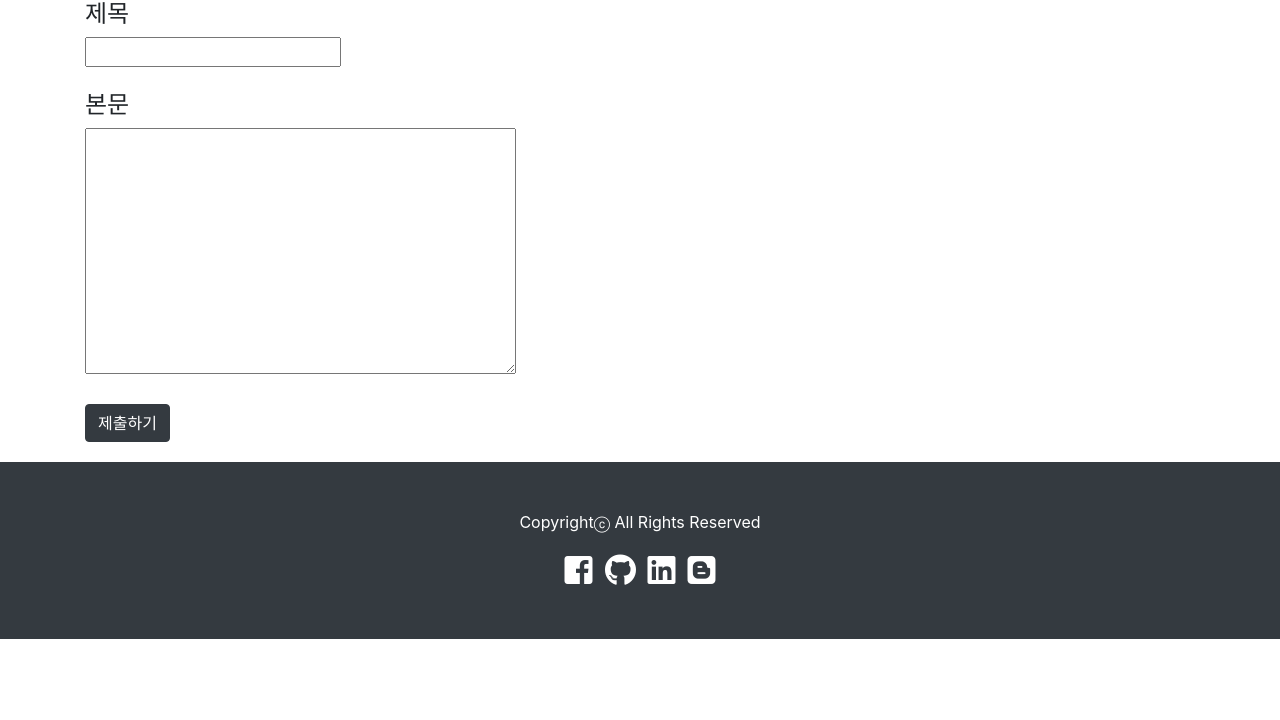
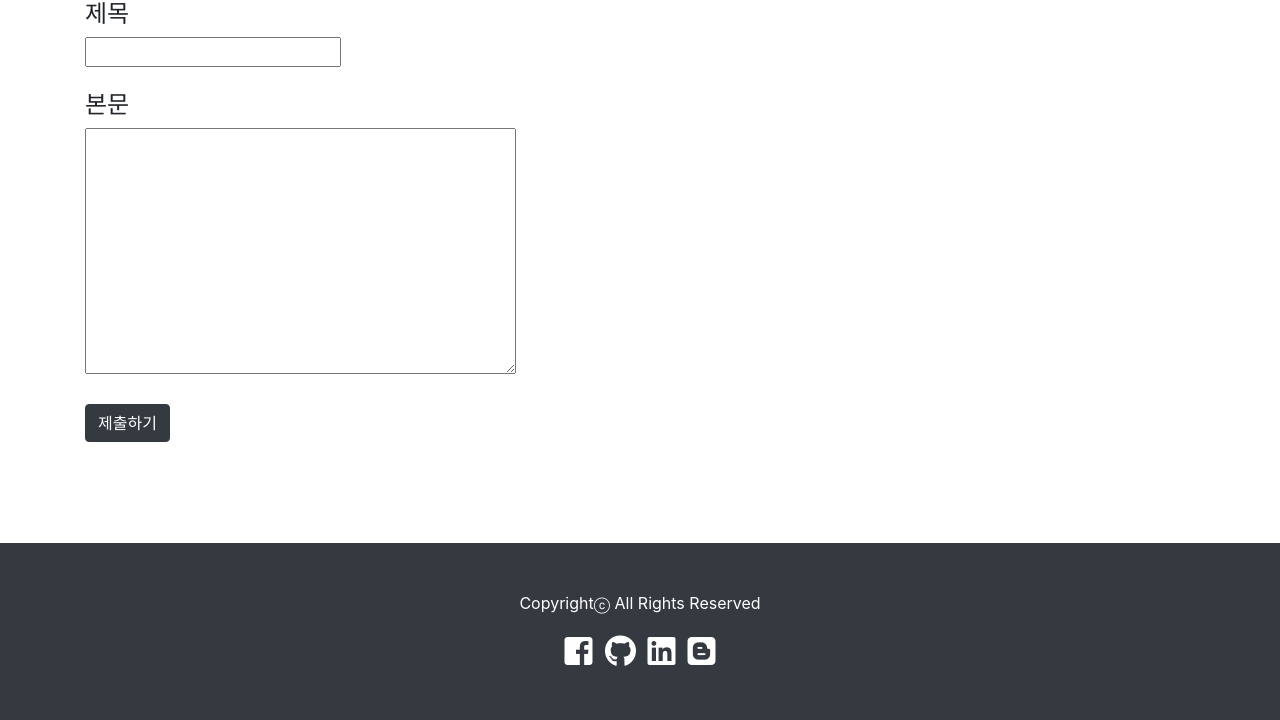
Before and after one commit to LikeLionSCH/LikeLion_Django_Study_Summary, a Django app: page /blog/new/ in a window 1280 px wide. Shown: the part 80-800 px from the top of the page. Run offline with Django 3.2, Linux system fonts and the light colour scheme; some libraries are stand-ins or nearby versions.

Commit message:
Footer fix to bottom

```diff
--- a/3_blogproject/blogproject/templates/base.html
+++ b/3_blogproject/blogproject/templates/base.html
@@ -44,7 +44,9 @@
     {% block contents %}
     {% endblock %}
 
-    <footer class="py-5 bg-dark" style="margin-top:20px;">
+    <footer class="py-5 bg-dark" style="
+        margin-top:20px; position:absolute;
+        bottom:0; width: 100%;">
         <div class="text-center center-block">
             <p class="txt-railway">Copyrightⓒ All Rights Reserved</p>
             <a href="http://fb.me/alstn2468">
```
